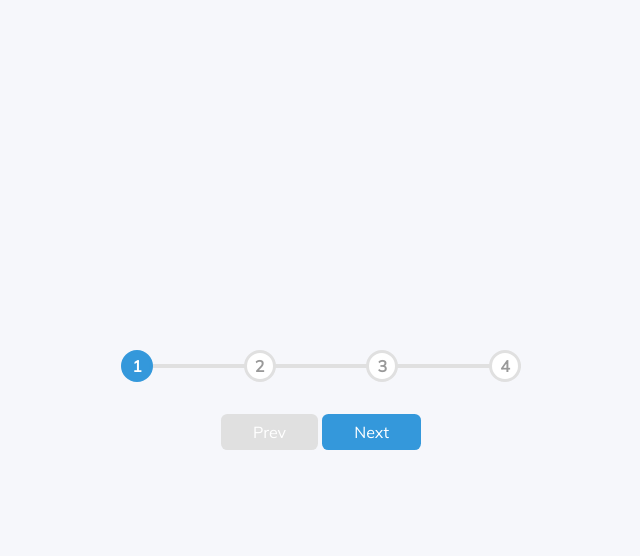
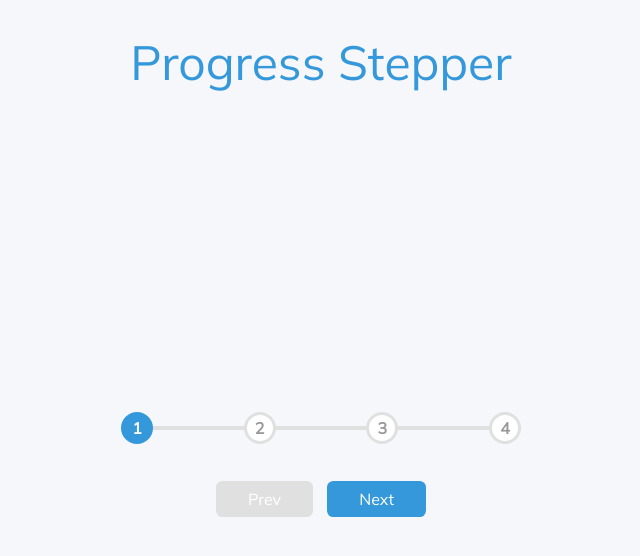
Before and after one commit to mekrishnaa/50Days50Project, a plain HTML site: page Day2_progressStep/index.html in a window 1280 px wide. Shown: the whole page, without its empty margins (319-959 px from the left). Drawn offline with Linux system fonts and the light colour scheme.

Commit message:
heading added in day2 project

```diff
--- a/Day2_progressStep/index.html
+++ b/Day2_progressStep/index.html
@@ -8,6 +8,9 @@
     <title>Progress Step</title>
 </head>
 <body>
+    <div class="heading">
+        Progress Stepper
+    </div>
     <div class="container">
         <div class="progress-container">
             <div class="progress" id="progress"></div>
--- a/Day2_progressStep/index.js
+++ b/Day2_progressStep/index.js
@@ -1,8 +1,13 @@
 const circles = document.querySelectorAll('.circle');
 const line = document.querySelector('.progress');
 const nextBtn = document.querySelector('#next');
-const prevBtn = document.querySelector('#prev')
+const prevBtn = document.querySelector('#prev');
 var activeCircle  = 1;
+const heading= document.querySelector('.heading');
+
+window.onload = function(){
+    heading.style.color="#3498db";
+}
 
 function next() {
     activeCircle++;
--- a/Day2_progressStep/style.css
+++ b/Day2_progressStep/style.css
@@ -14,10 +14,20 @@ body{
     background-color: #f6f7fb;
     display: flex;
     align-items: center;
-    justify-content: center;
+    /* justify-content: center; */
+    flex-direction: column;
     height: 100vh;
     overflow: hidden;
     margin:0;
+
+}
+
+.heading{
+    font-size: 3rem;
+    font-weight: 500;
+    margin-bottom: 20rem;
+    margin-top: 2rem;
+    transition: all 2s ease;
 
 }
 
@@ -90,6 +100,7 @@ body{
     padding: .5rem 2rem;
     font-size: 1rem;
     transition: all 1s ease;
+    margin: 5px;
     /* transition: disabled 1s ease; */
 }
 
```
